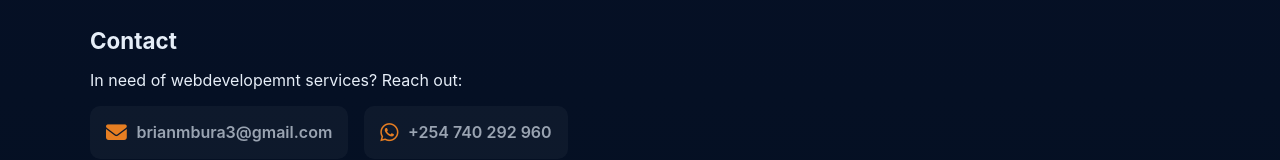
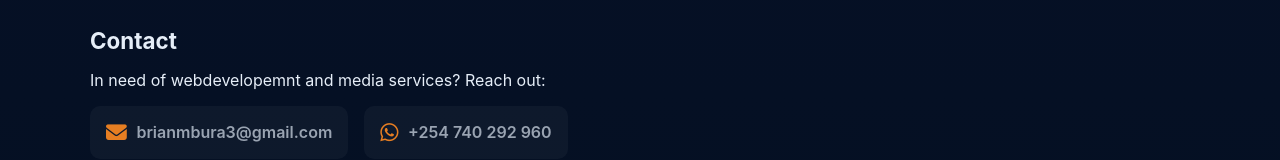
Before and after one commit to brianmbura/Brian-Mwanza-Mbura-PLP-Personal-Portfplio, a plain HTML site: page index.html in a window 1280 px wide. Shown: the part 1238-1398 px from the top of the page. Drawn offline with Linux system fonts and the light colour scheme.

Commit message:
Added a service

```diff
--- a/index.html
+++ b/index.html
@@ -122,7 +122,7 @@
     <!-- CONTACT -->
     <section id="contact" class="section container reveal">
       <h2>Contact</h2>
-      <p>In need of webdevelopemnt services? Reach out:</p>
+      <p>In need of webdevelopemnt and media services? Reach out:</p>
       <div class="contact-row">
         <div class="contact-card">
           <i class="fas fa-envelope"></i>
```
